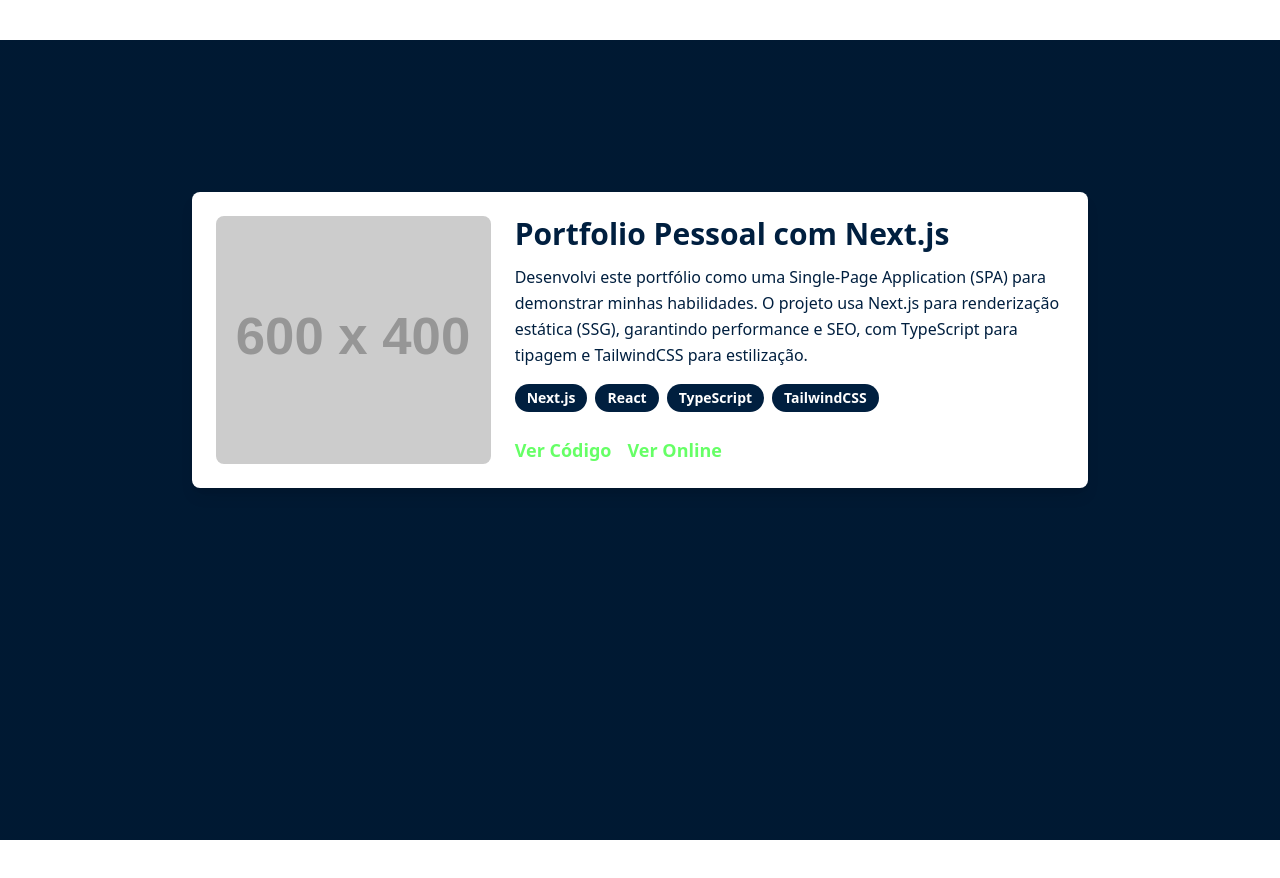
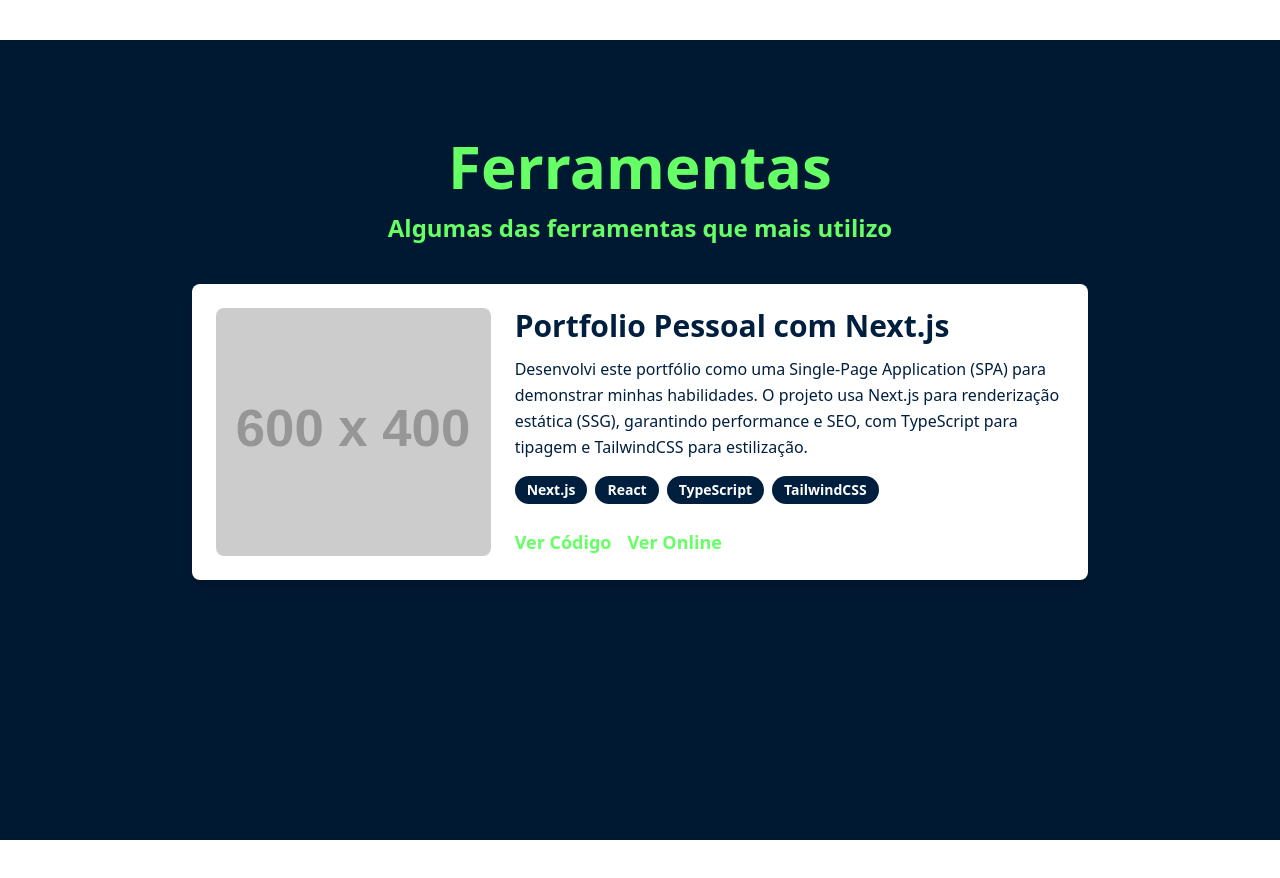
Before and after one commit to Renato-FO/portfolio, a Next.js app: page / in a window 1280 px wide. Shown: the part 1560-2438 px from the top of the page. Built offline with nearby package versions, Linux system fonts and the light colour scheme.

Commit message:
:ambulance: fix deployment

```diff
--- a/src/pages/index.tsx
+++ b/src/pages/index.tsx
@@ -53,7 +53,7 @@ export default function Home({ locale, dictionary }: Props) {
         background: "#001F3F",
       },
       {
-        displayName: dictionary.menu_projects,
+        displayName: dictionary.menu_tooling,
         id: "projects",
         bgMenu: "white",
         bgClose: "#001F3F",
@@ -239,8 +239,8 @@ export default function Home({ locale, dictionary }: Props) {
         about_text={dictionary.about_text}
       />
       <Projects
-        title={dictionary.projects_title}
-        subtitle={dictionary.projects_subtitle}
+        title={dictionary.tooling_title}
+        subtitle={dictionary.tooling_subtitle}
       />
       <Companies
         title={dictionary.companies_title}
```
